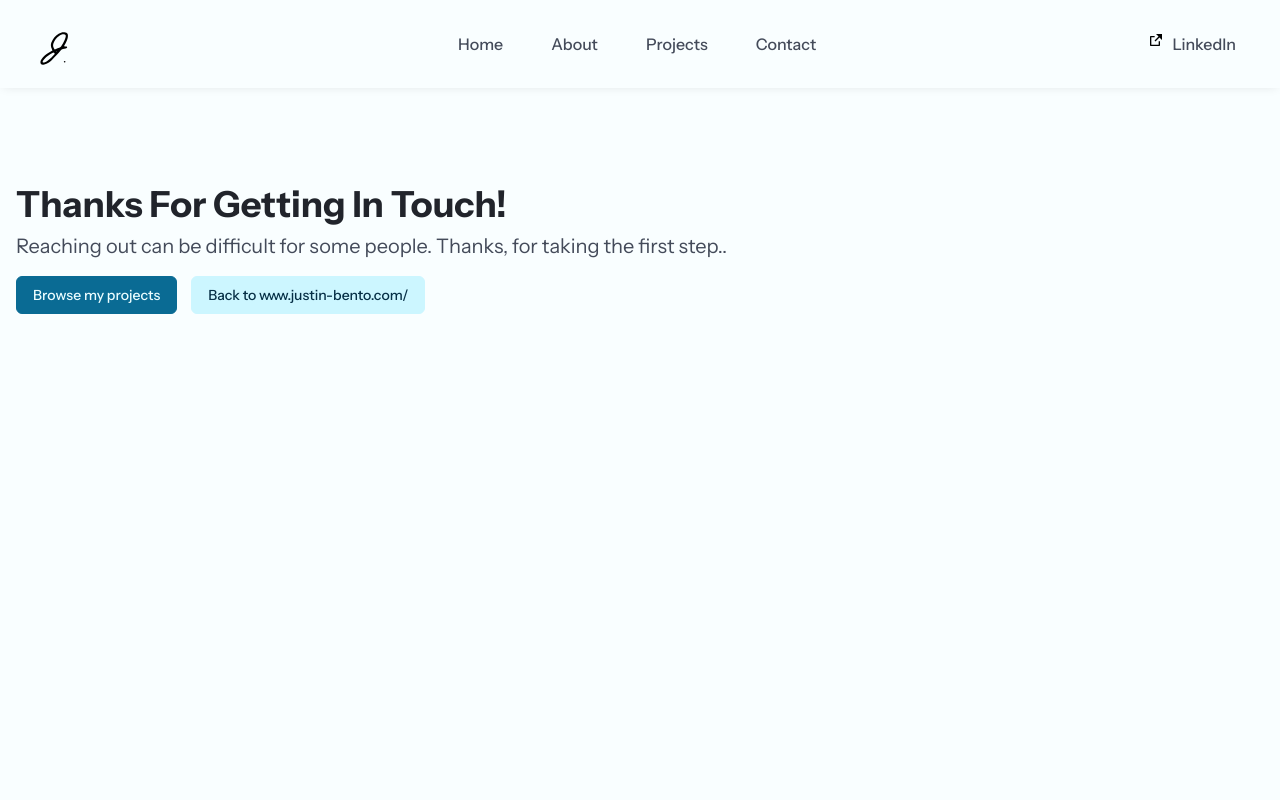
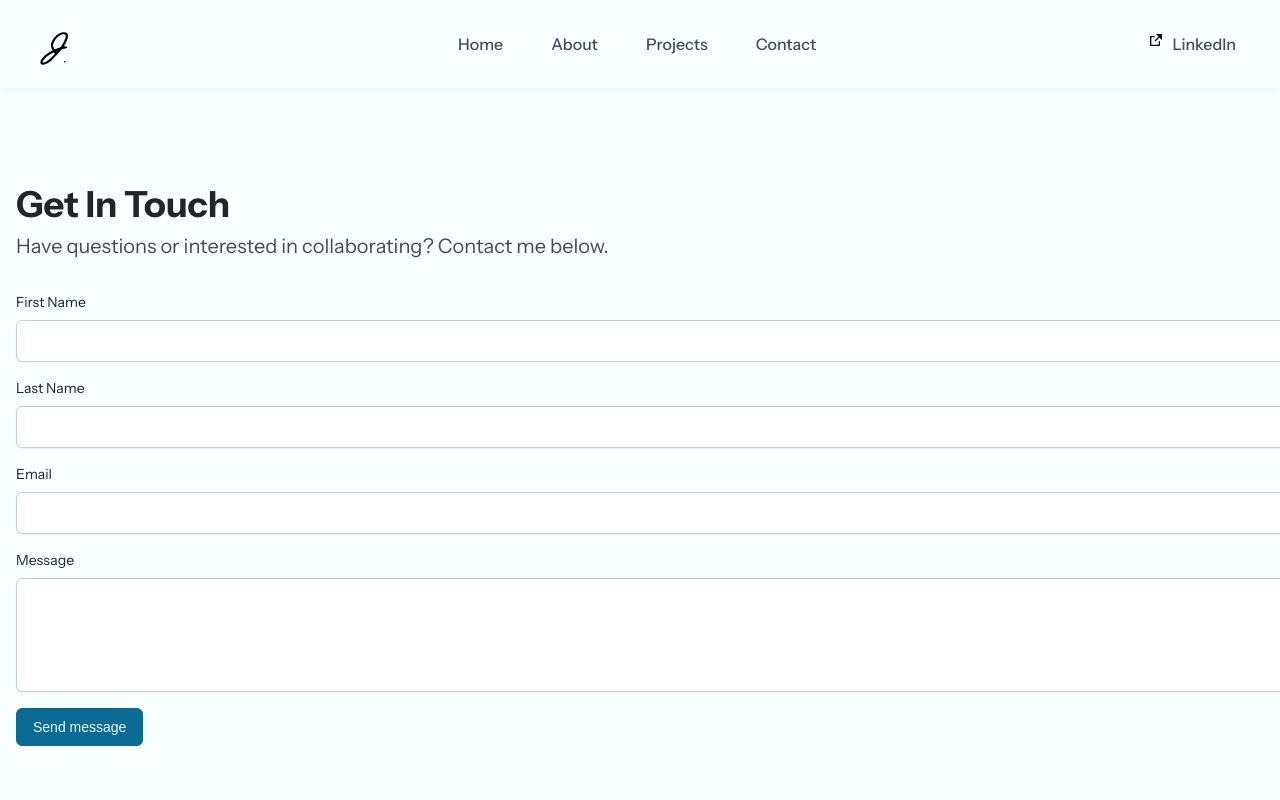
Before and after one commit to Justin-Bento/portfolio, a Next.js app: page /contact in a window 1280 px wide. Shown: the top 800 px of the page. Built offline with nearby package versions, Linux system fonts and the light colour scheme; no server answers.

Commit message:
only include ThankYou page on form submission

```diff
--- a/pages/contact.tsx
+++ b/pages/contact.tsx
@@ -2,8 +2,6 @@ import Header from "@/components/Header";
 import Footer from "@/components/Footer";
 import ContactForm from "@/components/ContactForm";
 import Head from "next/head";
-import ThankYou from "@/layout/ThankYou";
-
 
 export default function Contact() {
 
@@ -31,7 +29,7 @@ export default function Contact() {
       </Head>
       <Header />
       <main className="container">
-        <ThankYou />
+        <ContactForm />
       </main>
       <Footer />
     </>
```
